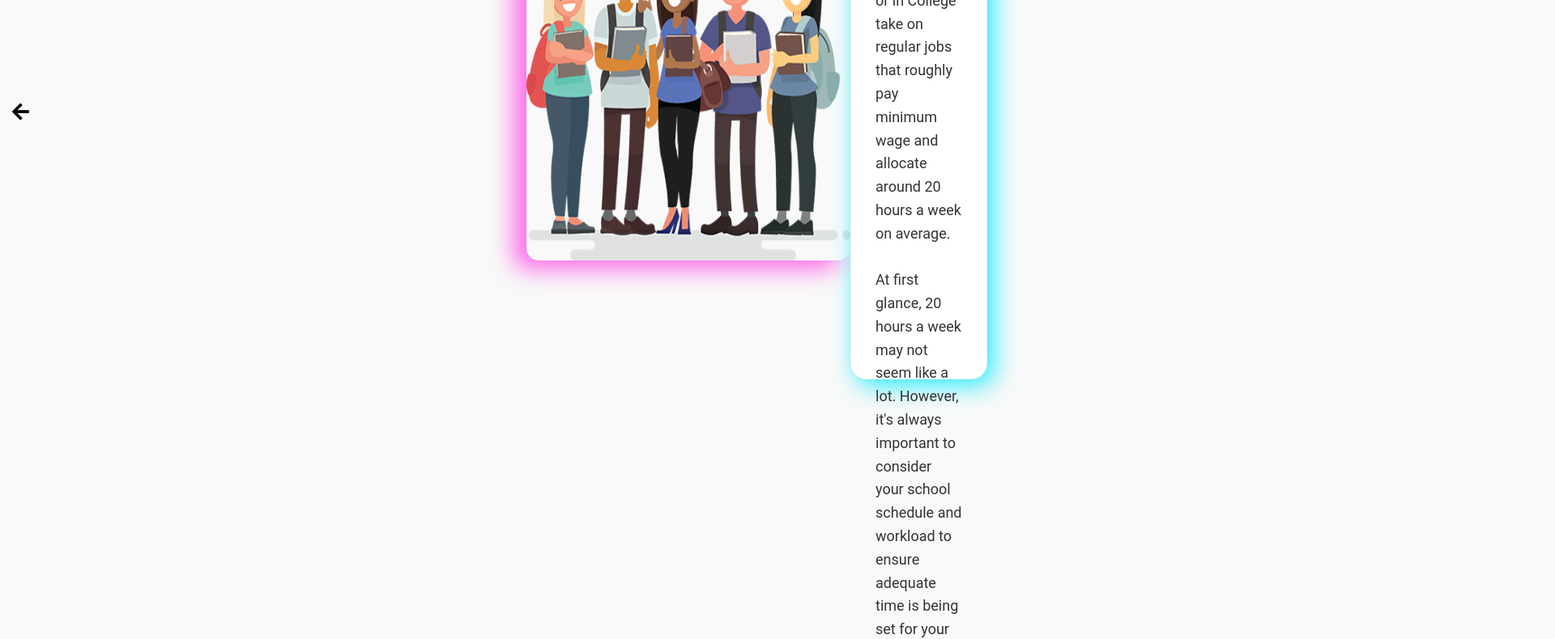
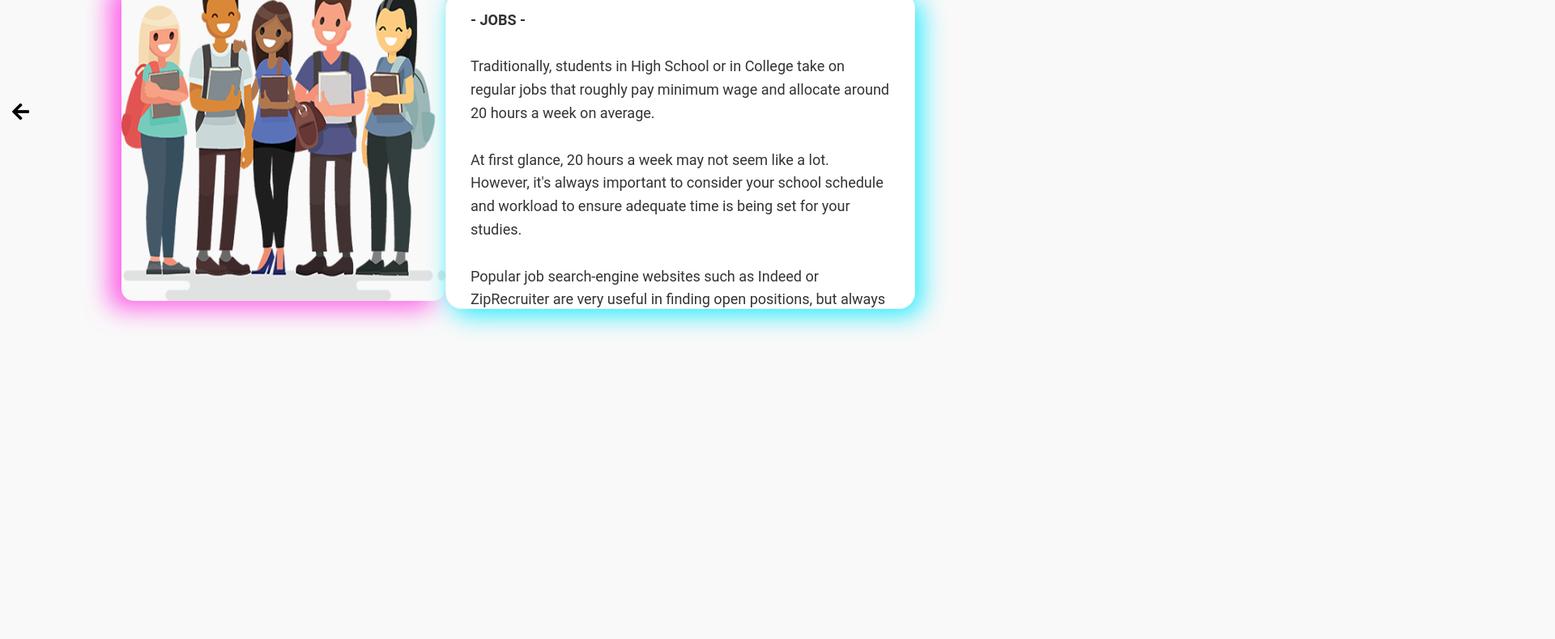
Before and after one commit to julian0513/StudentFinances, a plain HTML site: page jobs-income.html in a window 1280 px wide. Shown: the part 261-1051 px from the top of the page at 81% size, 1920 px wide, since content can reach past the window. Drawn offline with Linux system fonts and the light colour scheme.

Commit message:
Add files via upload

```diff
--- a/styles.css
+++ b/styles.css
@@ -404,8 +404,8 @@ body {
     border-radius: 15px; /* Soft rounded edges */
     box-shadow: -15px 10px 30px rgba(255, 0, 221, 0.6); /* Pronounced shadow on the left */
     transition: all 0.3s ease;
-    margin-bottom: 500px;
-    margin-left: 600px;
+    margin-bottom: 400px;
+    margin-left: 100px;
 }
 
 
@@ -431,20 +431,22 @@ body {
 }
 
 .info-section p {
-    font-size: 14px;
-    line-height: 1.8; /* Line spacing between lines */
+    font-size: 12px; /* Reduce font size to fit more text */
+    line-height: 1.5; /* Reduce line spacing between lines */
     background-color: #fff; /* Clean white background */
-    padding: 25px 30px; /* Adjusted padding for a clean look */
+    padding: 20px 30px; /* Adjust padding for a clean look */
     border-radius: 20px; /* Softer rounded edges */
     box-shadow: -2px -2px 10px rgba(0, 233, 255, 0.14), /* Subtle shadow on left and bottom */
     8px 8px 30px rgba(0, 233, 255, 0.84);   /* Stronger shadow on top and right for pop effect */
-    max-width: 800px;
-    margin-top: -450px; /* Adjust this to raise the box if needed */
+    max-width: 1000px;
+    max-height: 350px; /* Constrain height */
+    overflow-y: auto; /* Add vertical scroll if content exceeds height */
     color: #333; /* Slightly darker text for contrast */
     border: 1px solid rgba(0, 0, 0, 0.05); /* Very light border for a minimal touch */
-    margin-right: 800px; /* Push it towards the left */
-    max-height: 600px;
+    margin-right: 100px; /* Push it towards the left */
+    margin-bottom: 400px;
 }
+
 
 /* Optional: Add hover effect for more interaction */
 .info-section p:hover {
```
